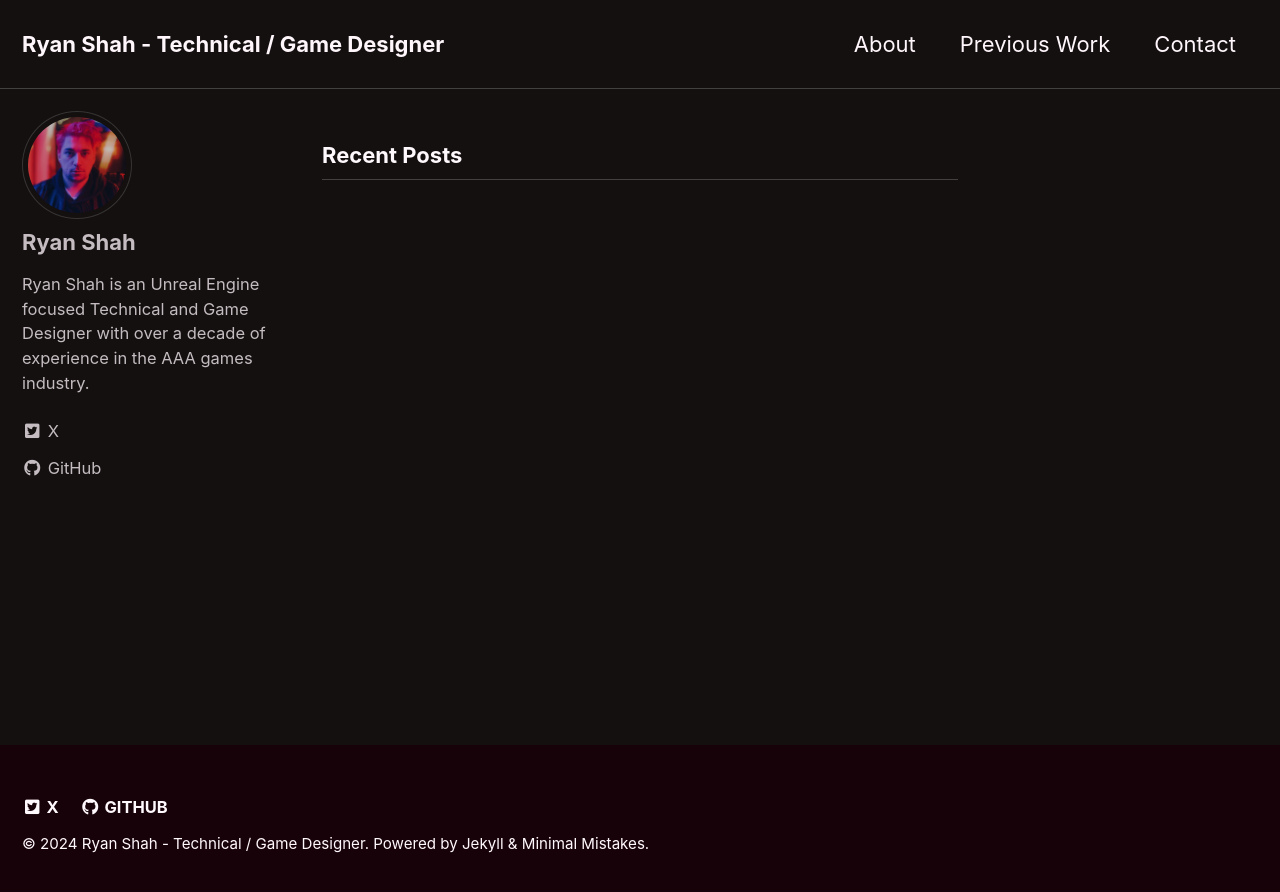
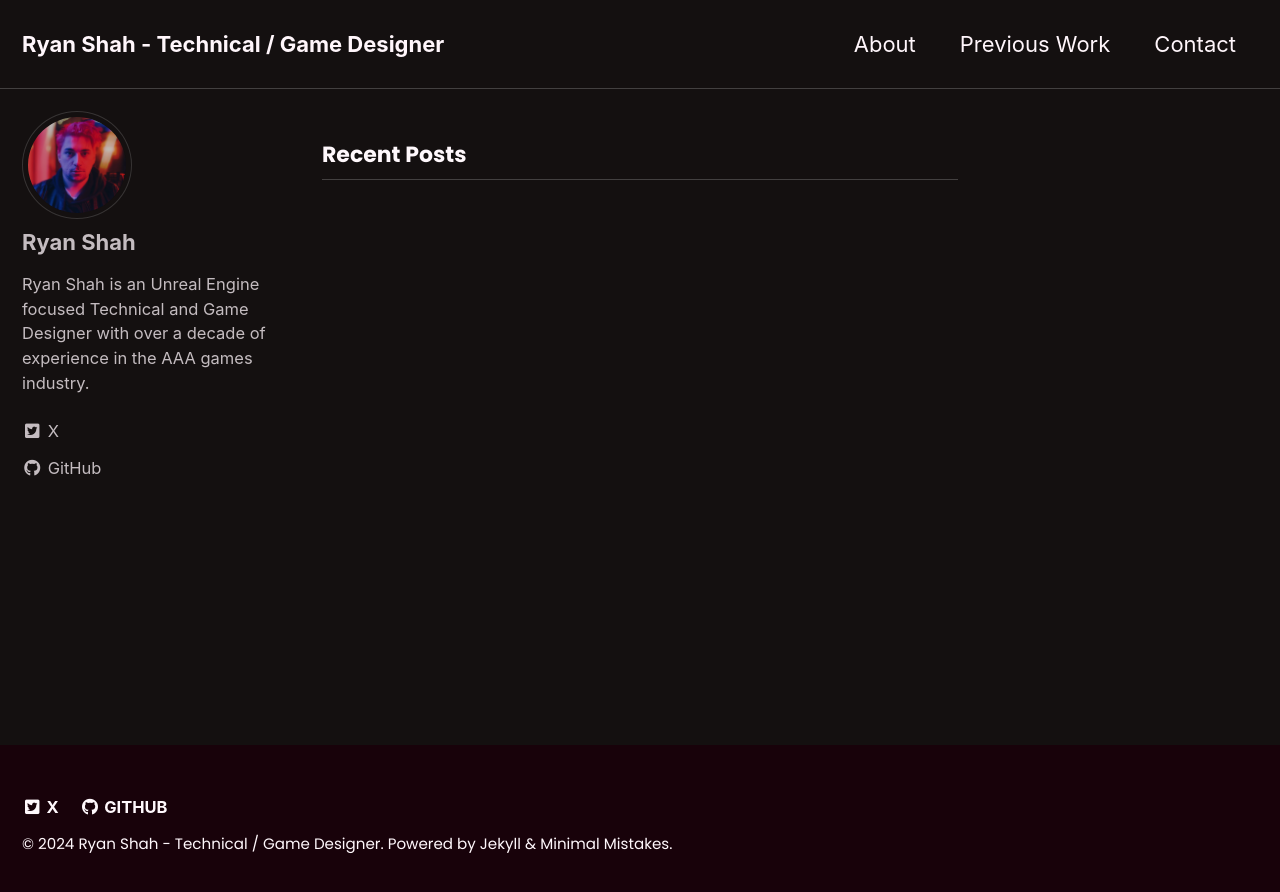
Before and after one commit to KITATUS/ryanshah.github.io, a Jekyll site: the page built from index.html, in a window 1280 px wide. Shown: the top 892 px of the page. Built offline with Jekyll 4.4.1, drawn with Linux system fonts in a browser that asks for light colours; cached includes are drawn as plain includes; the list of posts is cut into pages by our own code.

Commit message:
Trying to get custom font to work

```diff
--- a/_includes/head.html
+++ b/_includes/head.html
@@ -5,9 +5,6 @@
 {% unless site.atom_feed.hide %}
   <link href="{% if site.atom_feed.path %}{{ site.atom_feed.path }}{% else %}{{ '/feed.xml' | relative_url }}{% endif %}" type="application/atom+xml" rel="alternate" title="{{ site.title }} Feed">
 {% endunless %}
-
-<!-- Google Font -->
-<link href="https://fonts.googleapis.com/css2?family=Poppins:wght@400;600;700&display=swap" rel="stylesheet">
 
 <!-- https://t.co/dKP3o1e -->
 <meta name="viewport" content="width=device-width, initial-scale=1.0">
--- a/_includes/head/custom.html
+++ b/_includes/head/custom.html
@@ -1,4 +1,6 @@
 <!-- start custom head snippets -->
+
+<link href="https://fonts.googleapis.com/css2?family=Poppins:wght@400;600;700&display=swap" rel="stylesheet" type="text/css">
 
 <!-- insert favicons. use https://realfavicongenerator.net/ -->
 
--- a/_sass/minimal-mistakes/_variables.scss
+++ b/_sass/minimal-mistakes/_variables.scss
@@ -13,7 +13,7 @@
 $indent-var: 1.3em !default;
 
 /* system typefaces */
-$serif: Georgia, Times, serif !default;
+$serif: "Poppins", Georgia, Times, serif !default;
 $sans-serif: -apple-system, BlinkMacSystemFont, "Roboto", "Segoe UI",
   "Helvetica Neue", "Lucida Grande", Arial, sans-serif !default;
 $monospace: Monaco, Consolas, "Lucida Console", monospace !default;
@@ -28,9 +28,10 @@
 $bodoni: "Bodoni MT", serif !default;
 $calisto: "Calisto MT", serif !default;
 $garamond: Garamond, serif !default;
+$poppins: "Poppins", serif !default;
 
-$global-font-family: $sans-serif !default;
-$header-font-family: $sans-serif !default;
+$global-font-family: $serif !default;
+$header-font-family: $serif !default;
 $caption-font-family: $serif !default;
 
 /* type scale */
--- a/assets/css/main.scss
+++ b/assets/css/main.scss
@@ -7,9 +7,3 @@
 
 @import "minimal-mistakes/skins/{{ site.minimal_mistakes_skin | default: 'default' }}"; // skin
 @import "minimal-mistakes"; // main partials
-
-/* system typefaces */
-$sans-serif: 'Poppins', -apple-system, ".SFNSText-Regular", "San Francisco", "Roboto", "Segoe UI", "Helvetica Neue", "Lucida Grande", Arial, sans-serif;
-
-$global-font-family: $sans-serif;
-$header-font-family: $sans-serif;
```
